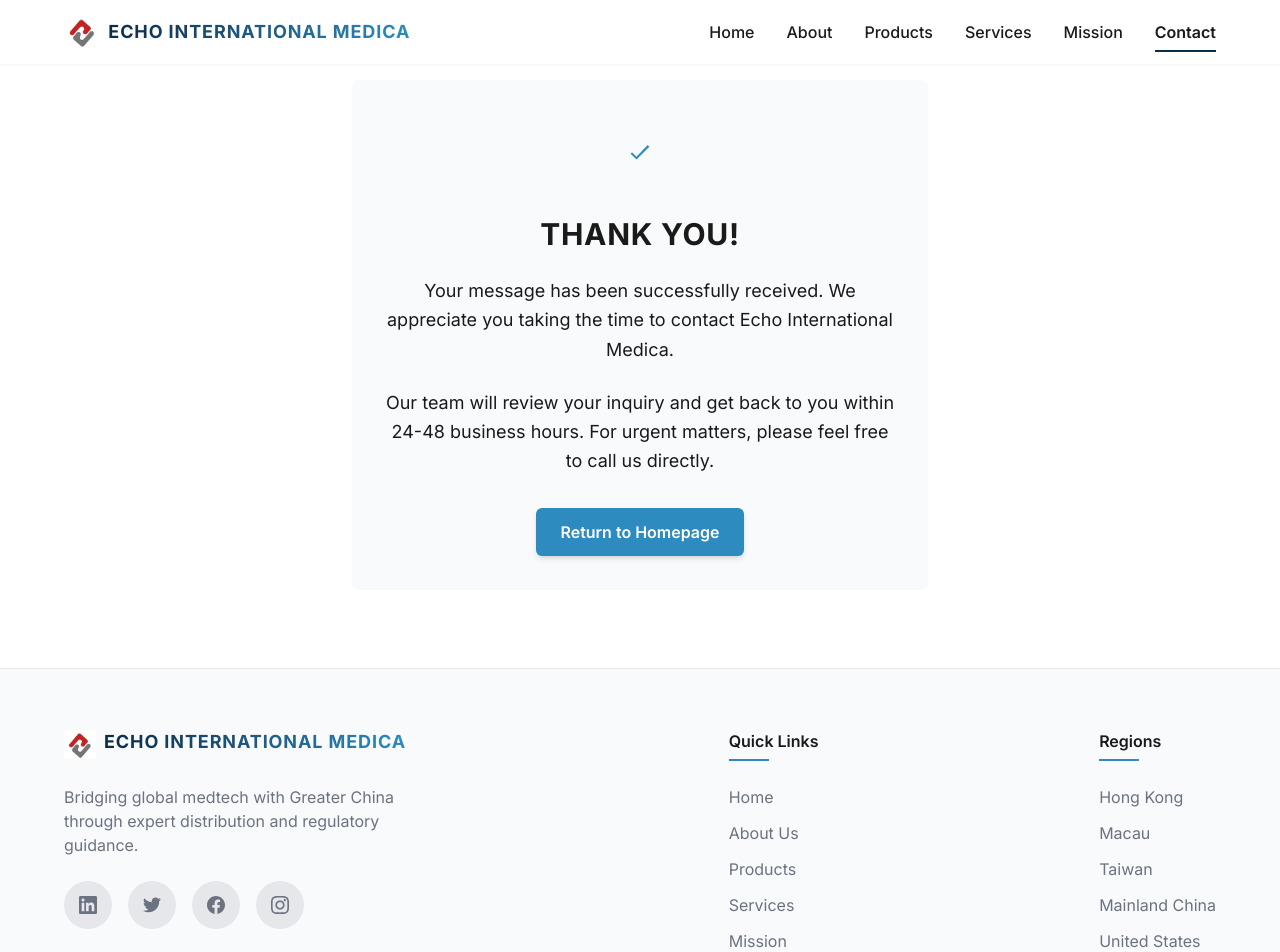
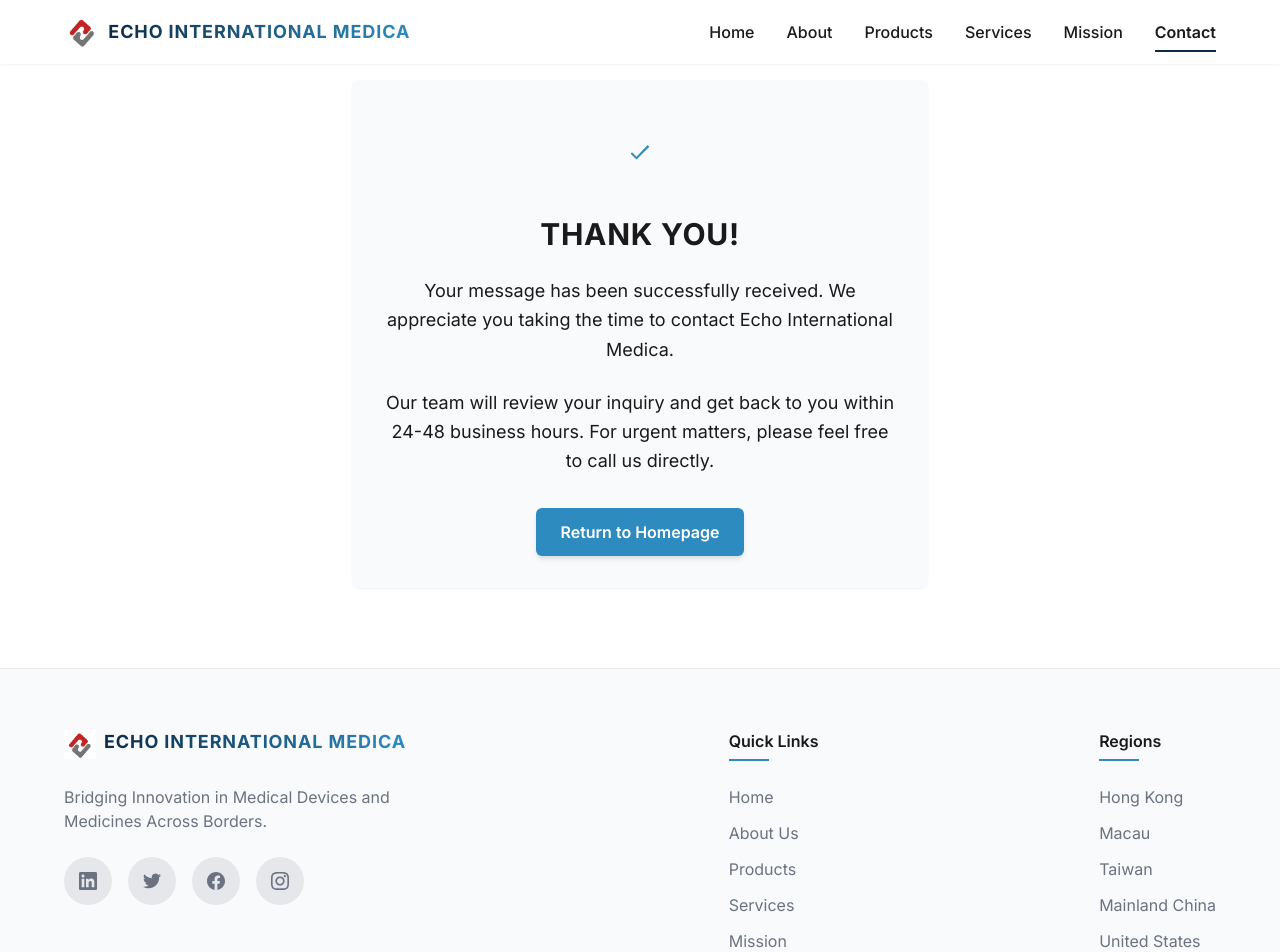
Before and after one commit to arianapan/echointlmedica, a React (Vite) app: page /thanks in a window 1280 px wide. Shown: the top 952 px of the page. Built offline with nearby package versions, Linux system fonts and the light colour scheme; a web font is replaced by a local one.

Commit message:
Slogan Update

```diff
--- a/src/components/Footer.jsx
+++ b/src/components/Footer.jsx
@@ -156,7 +156,7 @@
                 fontDisplay: 'swap'
               }}
             >
-              Bridging global medtech with Greater China through expert distribution and regulatory guidance.
+              Bridging Innovation in Medical Devices and Medicines Across Borders.
             </p>
 
             {/* 社交媒体链接 */}
```
